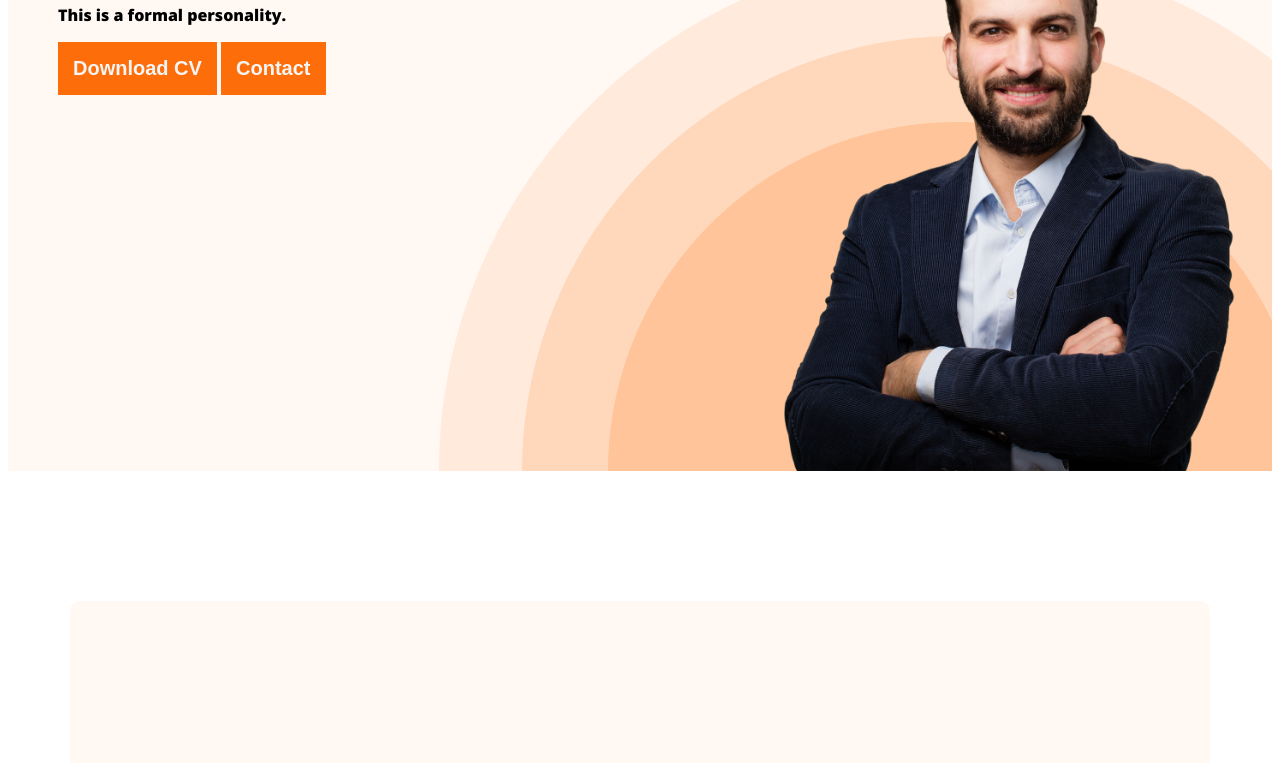
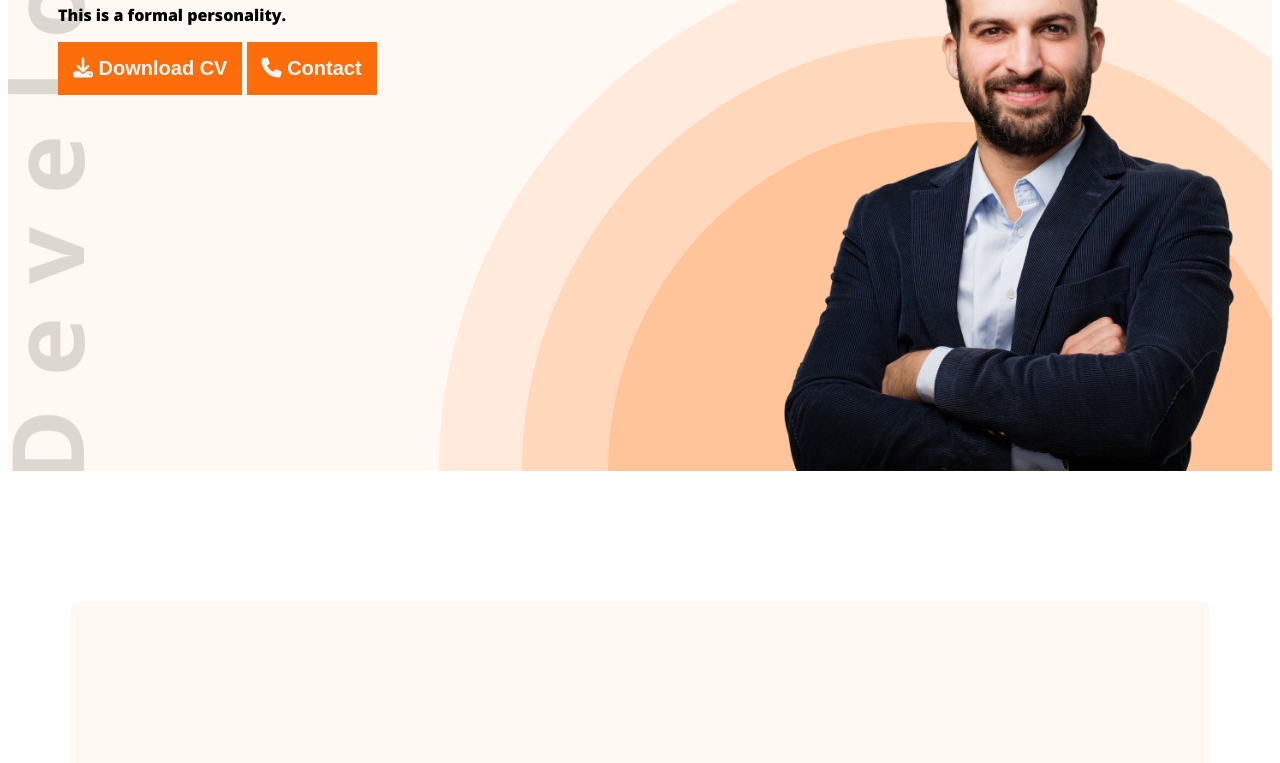
Before and after one commit to Tamanna8888/webdeveloper-portfolio, a plain HTML site: page index.html in a window 1280 px wide. Shown: the part 297-1060 px from the top of the page. Drawn offline with nearby package versions, Linux system fonts and the light colour scheme.

Commit message:
added font awesome icons

```diff
--- a/index.html
+++ b/index.html
@@ -8,7 +8,7 @@
     <link rel="preconnect" href="https://fonts.googleapis.com">
 <link rel="preconnect" href="https://fonts.gstatic.com" crossorigin>
 <link href="https://fonts.googleapis.com/css2?family=Open+Sans:wght@800&display=swap" rel="stylesheet">
-
+<script src="https://kit.fontawesome.com/d51f2ec668.js" crossorigin="anonymous"></script>
 
     <link rel="stylesheet" href="styles/portfolio.css">
 </head>
@@ -31,8 +31,8 @@
             <h3 class="banner-greeting">Hi I am</h3>
             <h1 class="banner-title"> Tabassum</h1>
             <p class="banner-description">This is a formal personality.</p>
-            <button class="button-primary">Download CV</button>
-            <button class="button-primary">Contact</button>
+            <button class="button-primary"><i class="fa-solid fa-download"></i> Download CV</button>
+            <button class="button-primary"><i class="fa-solid fa-phone"></i> Contact</button>
 
         </div>
 
@@ -164,7 +164,7 @@
 
 
 <div class="download-cv">
-    <button class="button-primary">Download CV</button>
+    <button class="button-primary"><i class="fa-solid fa-download"></i> Download CV</button>
 </div>
  </section>
 
--- a/styles/portfolio.css
+++ b/styles/portfolio.css
@@ -64,9 +64,11 @@ nav {
 .header{
 
     background-color: #FFF8F3;
-    background-image: url(../images/header_bg.png);
+    background-image: url(../images/header_bg.png),
+    url('../images/developer.png');
+
     background-repeat: no-repeat;
-    background-position: bottom right;
+    background-position: bottom right, top left;
 }
 
 
```
